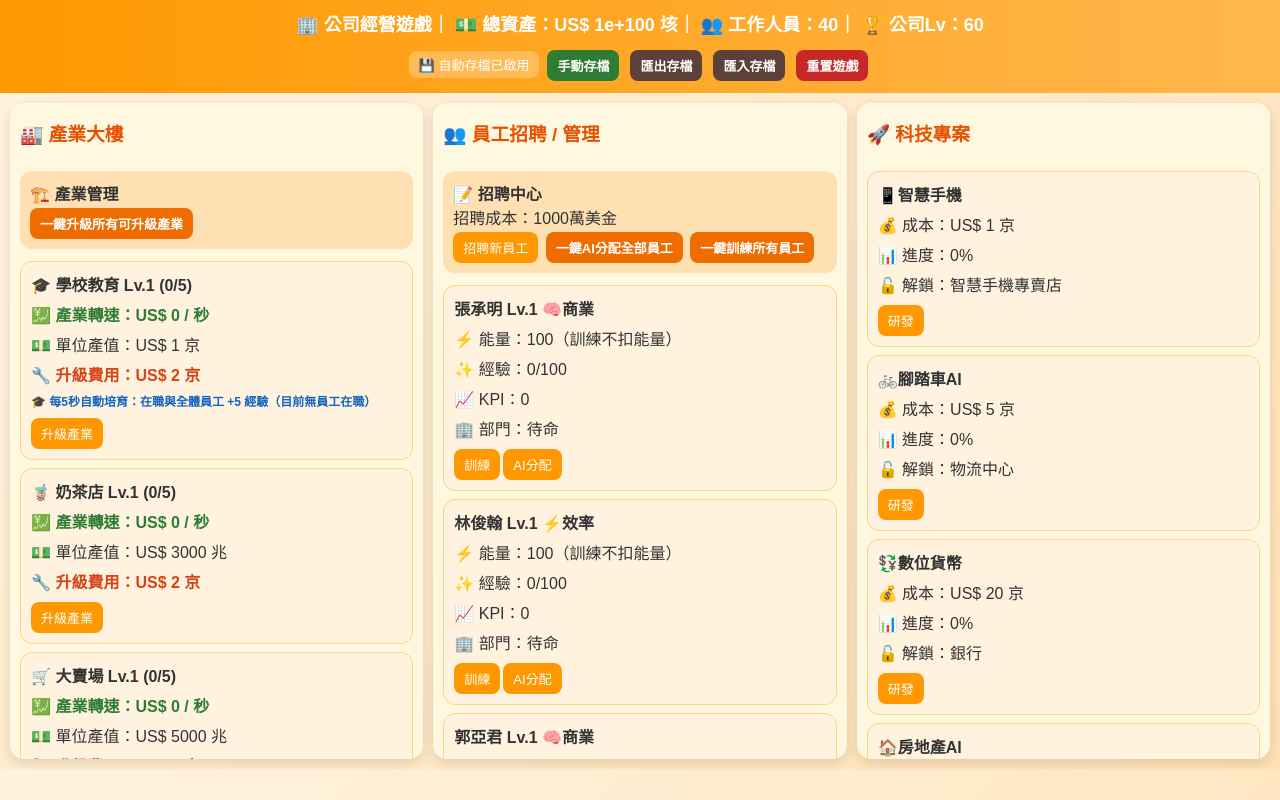
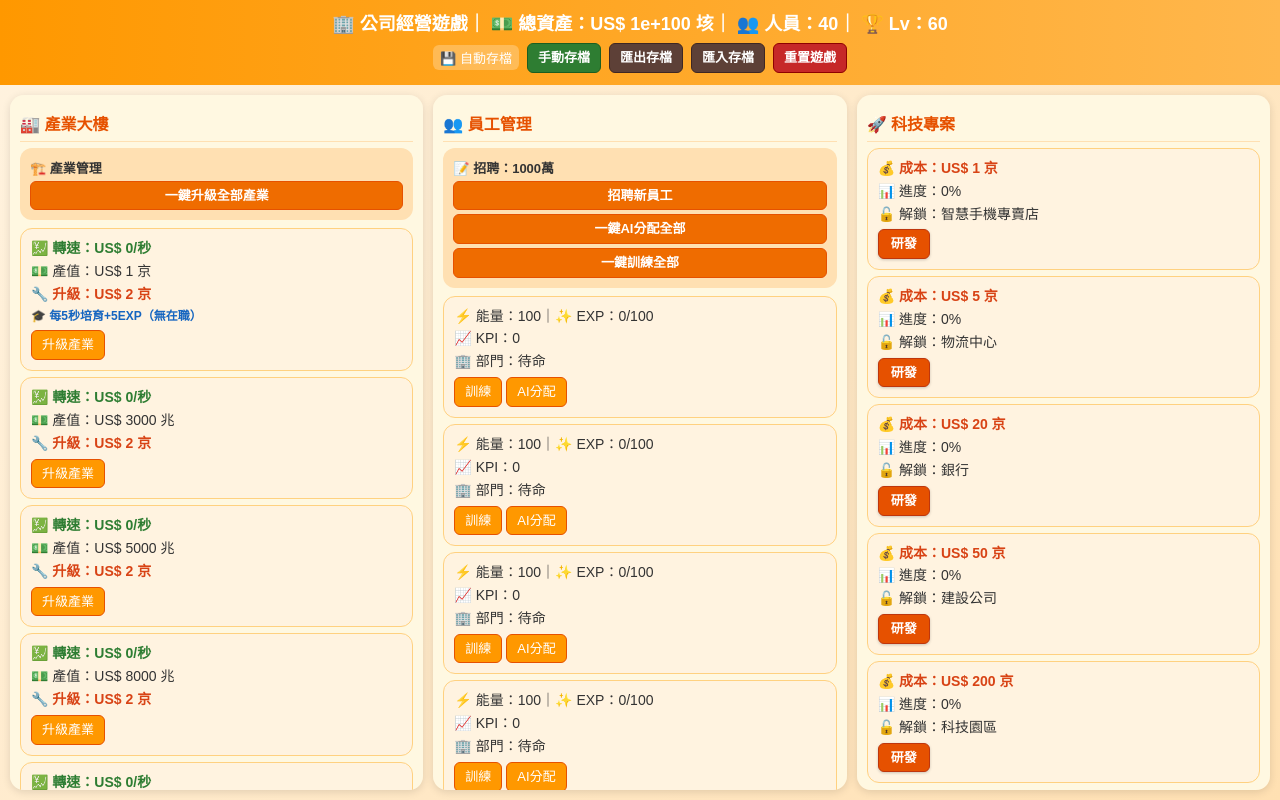
Before and after one commit to YangHsiuHui/YangHH, a plain HTML site: page com3.html in a window 1280 px wide. Drawn offline with Linux system fonts and the light colour scheme.

Commit message:
Update com3.html

```diff
--- a/com3.html
+++ b/com3.html
@@ -9,124 +9,181 @@
 
 <style>
 *{box-sizing:border-box;}
-body{
+html, body{
     margin:0;
+    padding:0;
+    height:100%;
     font-family:"Microsoft JhengHei",sans-serif;
     background:linear-gradient(135deg,#fff3e0,#ffe0b2);
     color:#333;
+    overflow:hidden;
+}
+body{
+    display:flex;
+    flex-direction:column;
 }
 header{
+    flex-shrink:0;
     background:linear-gradient(90deg,#ff9800,#ffb74d);
     color:white;
     text-align:center;
-    padding:12px 14px;
-    font-size:18px;
+    padding:8px 8px;
+    font-size:14px;
     font-weight:bold;
-    position:sticky;
-    top:0;
     z-index:10;
 }
 .header-stats{
-    line-height:1.5;
+    line-height:1.4;
 }
 .header-actions{
-    margin-top:8px;
+    margin-top:6px;
     display:flex;
     flex-wrap:wrap;
     justify-content:center;
     align-items:center;
-    gap:8px;
-    font-size:13px;
+    gap:4px;
+    font-size:11px;
     font-weight:normal;
 }
 .save-status{
     background:rgba(255,255,255,0.25);
-    padding:4px 10px;
-    border-radius:8px;
+    padding:3px 7px;
+    border-radius:6px;
 }
 .container{
+    flex:1;
+    min-height:0;
+    width:100%;
     display:grid;
-    grid-template-columns:repeat(3, minmax(260px, 1fr));
-    gap:10px;
-    padding:10px;
+    grid-template-columns:repeat(3, minmax(0, 1fr));
+    gap:6px;
+    padding:6px;
 }
 .panel{
+    min-width:0;
+    min-height:0;
+    width:100%;
+    height:100%;
     background:#fff8e1;
-    border-radius:14px;
-    padding:10px;
-    height:82vh;
+    border-radius:10px;
+    padding:6px;
     overflow-y:auto;
-    box-shadow:0 4px 12px rgba(0,0,0,0.12);
+    -webkit-overflow-scrolling:touch;
+    box-shadow:0 2px 8px rgba(0,0,0,0.12);
 }
 h3{
     color:#e65100;
-    margin-top:0;
+    margin:0 0 6px 0;
+    font-size:13px;
     position:sticky;
     top:0;
     background:#fff8e1;
-    padding:6px 0;
+    padding:4px 0;
     z-index:2;
+    border-bottom:1px solid #ffe0b2;
 }
 .card{
     background:#fff3e0;
     border:1px solid #ffd180;
-    padding:10px;
-    margin-bottom:8px;
-    border-radius:12px;
+    padding:6px;
+    margin-bottom:6px;
+    border-radius:8px;
+    font-size:11px;
 }
 .card-line{
-    margin-bottom:6px;
+    margin-bottom:4px;
+    line-height:1.35;
+    overflow-wrap:anywhere;
+}
+.card-title{
+    font-weight:bold;
+    margin-bottom:4px;
+    line-height:1.35;
+    overflow-wrap:anywhere;
+}
+.btn-row{
+    display:flex;
+    flex-wrap:wrap;
+    gap:4px;
+    margin-top:6px;
 }
 button{
-    background:#ff9800;
-    border:none;
-    color:white;
-    padding:6px 10px;
-    margin:3px 3px 0 0;
-    border-radius:8px;
+    flex-shrink:0;
+    white-space:nowrap;
+    background-color:#ff9800;
+    border:1px solid #e65100;
+    color:#ffffff;
+    opacity:1;
+    padding:5px 7px;
+    border-radius:6px;
     cursor:pointer;
-    font-size:13px;
+    font-size:11px;
+    line-height:1.2;
 }
-button:hover{background:#f57c00;}
+button:hover{background-color:#f57c00;}
 button:disabled{
-    background:#ccc;
+    background-color:#ccc;
+    border-color:#aaa;
+    color:#666;
     cursor:not-allowed;
 }
+.rd-btn{
+    display:block;
+    width:100%;
+    background-color:#e65100 !important;
+    border:1px solid #bf360c !important;
+    color:#ffffff !important;
+    opacity:1 !important;
+    font-weight:bold;
+    text-align:center;
+    padding:6px 4px;
+    border-radius:6px;
+    box-shadow:0 1px 3px rgba(0,0,0,0.2);
+}
+.rd-btn:hover{
+    background-color:#bf360c !important;
+}
 .batch-btn{
-    background:#ef6c00;
+    background-color:#ef6c00;
     font-weight:bold;
+    width:100%;
+    margin-top:4px;
 }
 .batch-btn:hover{
-    background:#e65100;
+    background-color:#e65100;
 }
 .save-btn{
-    background:#2e7d32;
+    background-color:#2e7d32;
+    border-color:#1b5e20;
     font-weight:bold;
 }
 .save-btn:hover{
-    background:#1b5e20;
+    background-color:#1b5e20;
 }
 .io-btn{
-    background:#5d4037;
+    background-color:#5d4037;
+    border-color:#3e2723;
     font-weight:bold;
 }
 .io-btn:hover{
-    background:#3e2723;
+    background-color:#3e2723;
 }
 .reset-btn{
-    background:#c62828;
+    background-color:#c62828;
+    border-color:#8e0000;
     font-weight:bold;
 }
 .reset-btn:hover{
-    background:#8e0000;
+    background-color:#8e0000;
 }
 .toolbar-box{
-    margin-bottom:12px;
-    padding:10px;
+    margin-bottom:8px;
+    padding:6px;
     background:#ffe0b2;
-    border-radius:12px;
+    border-radius:8px;
+    font-size:11px;
 }
-.small{font-size:12px;color:#555;}
+.small{font-size:10px;color:#555;}
 .money{color:#d84315;font-weight:bold;}
 .speed{color:#2e7d32;font-weight:bold;}
 .edu-tag{color:#1565c0;font-weight:bold;}
@@ -138,26 +195,26 @@ button:disabled{
     align-items:center;
     justify-content:center;
     z-index:50;
-    padding:16px;
+    padding:12px;
 }
 .modal-box{
     background:#fff8e1;
     color:#333;
     width:100%;
-    max-width:560px;
-    border-radius:14px;
-    padding:16px;
+    max-width:520px;
+    border-radius:12px;
+    padding:14px;
     box-shadow:0 8px 24px rgba(0,0,0,0.3);
 }
 .modal-box h4{
     margin:0 0 8px 0;
     color:#e65100;
-    font-size:17px;
+    font-size:16px;
 }
 .modal-box textarea{
     width:100%;
-    height:180px;
-    padding:10px;
+    height:150px;
+    padding:8px;
     border-radius:8px;
     border:1px solid #ffb74d;
     font-family:monospace;
@@ -172,9 +229,17 @@ button:disabled{
     justify-content:flex-end;
     gap:8px;
 }
-@media (max-width: 960px){
-    .container{grid-template-columns:1fr;}
-    .panel{height:auto;max-height:70vh;}
+@media (min-width: 768px){
+    header{font-size:18px;padding:12px 14px;}
+    .header-actions{font-size:13px;gap:8px;}
+    .container{gap:10px;padding:10px;}
+    .panel{padding:10px;border-radius:14px;}
+    h3{font-size:16px;padding:6px 0;}
+    .card{padding:10px;font-size:14px;border-radius:12px;}
+    .toolbar-box{padding:10px;font-size:13px;border-radius:12px;}
+    button{font-size:13px;padding:6px 10px;}
+    .rd-btn{width:auto;display:inline-block;padding:6px 12px;}
+    .small{font-size:12px;}
 }
 </style>
 </head>
@@ -185,11 +250,11 @@ button:disabled{
     <div class="header-stats">
         🏢 公司經營遊戲｜
         💵 總資產：<span id="money"></span>｜
-        👥 工作人員：<span id="empCount"></span>｜
-        🏆 公司Lv：<span id="companyLv"></span>
+        👥 人員：<span id="empCount"></span>｜
+        🏆 Lv：<span id="companyLv"></span>
     </div>
     <div class="header-actions">
-        <span class="save-status" id="saveStatus">💾 自動存檔已啟用</span>
+        <span class="save-status" id="saveStatus">💾 自動存檔</span>
         <button class="save-btn" id="manualSaveBtn" type="button">手動存檔</button>
         <button class="io-btn" id="exportSaveBtn" type="button">匯出存檔</button>
         <button class="io-btn" id="importSaveBtn" type="button">匯入存檔</button>
@@ -208,28 +273,27 @@ button:disabled{
 
 <div class="container">
 
-<div class="panel">
+<div class="panel" id="leftPanel">
     <h3>🏭 產業大樓</h3>
     <div class="toolbar-box">
-        <b>🏗️ 產業管理</b><br>
-        <button class="batch-btn" id="upgradeAllIndBtn" type="button">一鍵升級所有可升級產業</button>
+        <b>🏗️ 產業管理</b>
+        <button class="batch-btn" id="upgradeAllIndBtn" type="button">一鍵升級全部產業</button>
     </div>
     <div id="industries"></div>
 </div>
 
-<div class="panel">
-    <h3>👥 員工招聘 / 管理</h3>
+<div class="panel" id="centerPanel">
+    <h3>👥 員工管理</h3>
     <div class="toolbar-box">
-        <b>📝 招聘中心</b><br>
-        招聘成本：1000萬美金<br>
-        <button id="recruitBtn" type="button">招聘新員工</button>
-        <button class="batch-btn" id="aiAssignAllBtn" type="button">一鍵AI分配全部員工</button>
-        <button class="batch-btn" id="trainAllBtn" type="button">一鍵訓練所有員工</button>
+        <b>📝 招聘：1000萬</b><br>
+        <button class="batch-btn" id="recruitBtn" type="button">招聘新員工</button>
+        <button class="batch-btn" id="aiAssignAllBtn" type="button">一鍵AI分配全部</button>
+        <button class="batch-btn" id="trainAllBtn" type="button">一鍵訓練全部</button>
     </div>
     <div id="employees"></div>
 </div>
 
-<div class="panel">
+<div class="panel" id="rightPanel">
     <h3>🚀 科技專案</h3>
     <div id="projects"></div>
 </div>
@@ -239,7 +303,7 @@ button:disabled{
 <script>
 "use strict";
 
-const SAVE_KEY = "company_game_school_3col_v1";
+const SAVE_KEY = "company_game_rd_btn_v2";
 const DEFAULT_EMP_COUNT = 40;
 const RECRUIT_COST = 10000000n;
 const BASE_UPGRADE_COST = 20000000000000000n;
@@ -250,19 +314,19 @@ const ENDNAMES = ["真","婷","宏","玲","傑","翰","雯","惠","華","安","
 const TRAITS = ["⚡效率","🧠商業","🛠技術"];
 
 const INDUSTRY_ICONS = {
-    "學校教育":     "🎓",
-    "奶茶店":       "🧋",
-    "大賣場":       "🛒",
-    "電影院":       "🎬",
-    "美容館":       "💆",
-    "飯店":         "🏨",
-    "醫院":         "🏥",
-    "網吧":         "💻",
+    "學校教育":       "🎓",
+    "奶茶店":         "🧋",
+    "大賣場":         "🛒",
+    "電影院":         "🎬",
+    "美容館":         "💆",
+    "飯店":           "🏨",
+    "醫院":           "🏥",
+    "網吧":           "💻",
     "智慧手機專賣店": "📱",
-    "物流中心":     "🚚",
-    "銀行":         "🏦",
-    "建設公司":     "🏗️",
-    "科技園區":     "🌆"
+    "物流中心":       "🚚",
+    "銀行":           "🏦",
+    "建設公司":       "🏗️",
+    "科技園區":       "🌆"
 };
 
 let money = 0n;
@@ -271,7 +335,7 @@ let renderLock = false;
 let employees = [];
 let industries = {};
 let projects = [];
-let lastEduSummary = "尚未派駐員工至學校教育";
+let lastEduSummary = "無在職";
 const usedNames = new Set();
 
 function createEl(tag, className, text){
@@ -353,7 +417,7 @@ function initNewGameState(){
     industries = createInitialIndustries();
     projects = createInitialProjects();
     employees = Array.from({length: DEFAULT_EMP_COUNT}, () => createEmployeeObj());
-    lastEduSummary = "尚未派駐員工至學校教育";
+    lastEduSummary = "無在職";
 }
 
 function formatTimeLabel(date = new Date()){
@@ -390,7 +454,7 @@ function formatMoney(n){
 }
 
 function formatSpeed(n){
-    return `${formatMoney(n)} / 秒`;
+    return `${formatMoney(n)}/秒`;
 }
 
 function fastRender(){
@@ -637,7 +701,7 @@ function confirmImportBackup(){
             return alert("⚠️ 存檔格式不完整，無法匯入！");
         }
         saveGame(false);
-        updateSaveStatus(`📥 已匯入存檔：${formatTimeLabel()}`);
+        updateSaveStatus(`📥 已匯入：${formatTimeLabel()}`);
         closeIoModal();
         fastRender();
         alert("✅ 存檔匯入成功！");
@@ -651,7 +715,7 @@ function saveGame(showAlert = false){
     try{
         const payload = buildSavePayload();
         localStorage.setItem(SAVE_KEY, JSON.stringify(payload));
-        updateSaveStatus(`💾 已存檔：${formatTimeLabel()}`);
+        updateSaveStatus(`💾 已存：${formatTimeLabel()}`);
         if(showAlert) alert("✅ 遊戲進度已手動存檔！");
     }catch(err){
         console.error("存檔失敗：", err);
@@ -669,7 +733,7 @@ function loadGame(){
         if(!applySaveData(data)) return false;
 
         if(data.savedAt){
-            updateSaveStatus(`💾 已讀取存檔：${formatTimeLabel(new Date(data.savedAt))}`);
+            updateSaveStatus(`💾 已讀：${formatTimeLabel(new Date(data.savedAt))}`);
         }
         return true;
     }catch(err){
@@ -683,7 +747,7 @@ function resetGame(){
     localStorage.removeItem(SAVE_KEY);
     initNewGameState();
     saveGame(false);
-    updateSaveStatus(`🔄 已重置並建立新存檔：${formatTimeLabel()}`);
+    updateSaveStatus(`🔄 已重置：${formatTimeLabel()}`);
     fastRender();
 }
 
@@ -698,27 +762,26 @@ function renderIndustry(){
         const icon = INDUSTRY_ICONS[k] || "🏬";
 
         const card = createEl("div", "card");
-        appendLine(card, `${icon} ${k} Lv.${ind.lv} (${ind.emp.length}/${ind.cap})`).style.fontWeight = "bold";
-        const speedLine = appendLine(card, `💹 產業轉速：${formatSpeed(income)}`);
-        speedLine.className = "card-line speed";
-        appendLine(card, `💵 單位產值：${formatMoney(toBigIntAmount(ind.base))}`);
-
-        const costLine = appendLine(card, `🔧 升級費用：${formatMoney(upCost)}`);
-        costLine.className = "card-line money";
+        createEl("div", "card-title", `${icon} ${k} Lv.${ind.lv} (${ind.emp.length}/${ind.cap})`);
+        appendLine(card, `💹 轉速：${formatSpeed(income)}`, "card-line speed");
+        appendLine(card, `💵 產值：${formatMoney(toBigIntAmount(ind.base))}`);
+        appendLine(card, `🔧 升級：${formatMoney(upCost)}`, "card-line money");
 
         if(k === "學校教育"){
             const gainPerTick = ind.emp.length * 10 + ind.lv * 5;
             appendLine(
                 card,
-                `🎓 每5秒自動培育：在職與全體員工 +${gainPerTick} 經驗（${lastEduSummary}）`,
+                `🎓 每5秒培育+${gainPerTick}EXP（${lastEduSummary}）`,
                 "card-line small edu-tag"
             );
         }
 
+        const btnRow = createEl("div", "btn-row");
         const upBtn = createEl("button", "", "升級產業");
         upBtn.type = "button";
         upBtn.addEventListener("click", () => upgradeInd(k));
-        card.appendChild(upBtn);
+        btnRow.appendChild(upBtn);
+        card.appendChild(btnRow);
 
         container.appendChild(card);
     }
@@ -730,12 +793,12 @@ function renderEmployee(){
 
     [...employees].sort((a, b) => b.kp - a.kp).forEach((e) => {
         const card = createEl("div", "card");
-        appendLine(card, `${e.name} Lv.${e.lv} ${e.trait}`).style.fontWeight = "bold";
-        appendLine(card, `⚡ 能量：${e.energy}（訓練不扣能量）`);
-        appendLine(card, `✨ 經驗：${e.exp}/100`);
+        createEl("div", "card-title", `${e.name} Lv.${e.lv} ${e.trait}`);
+        appendLine(card, `⚡ 能量：${e.energy}｜✨ EXP：${e.exp}/100`);
         appendLine(card, `📈 KPI：${e.kp}`);
         appendLine(card, `🏢 部門：${e.industry || "待命"}`);
 
+        const btnRow = createEl("div", "btn-row");
         const trainBtn = createEl("button", "", "訓練");
         trainBtn.type = "button";
         trainBtn.addEventListener("click", () => train(e.id));
@@ -744,8 +807,9 @@ function renderEmployee(){
         assignBtn.type = "button";
         assignBtn.addEventListener("click", () => aiAssign(e.id));
 
-        card.appendChild(trainBtn);
-        card.appendChild(assignBtn);
+        btnRow.appendChild(trainBtn);
+        btnRow.appendChild(assignBtn);
+        card.appendChild(btnRow);
         container.appendChild(card);
     });
 }
@@ -757,15 +821,17 @@ function renderProject(){
     projects.forEach((p, i) => {
         const unlocked = Boolean(industries[p.unlock]);
         const card = createEl("div", "card");
-        appendLine(card, p.name).style.fontWeight = "bold";
-        appendLine(card, `💰 成本：${formatMoney(toBigIntAmount(p.cost))}`);
+        createEl("div", "card-title", p.name);
+        appendLine(card, `💰 成本：${formatMoney(toBigIntAmount(p.cost))}`, "card-line money");
         appendLine(card, `📊 進度：${p.prog}%`);
-        appendLine(card, `🔓 解鎖：${p.unlock}${unlocked ? " ✅（已解鎖）" : ""}`);
+        appendLine(card, `🔓 解鎖：${p.unlock}${unlocked ? " ✅" : ""}`);
 
-        const workBtn = createEl("button", "", p.prog >= 100 && unlocked ? "繼續投入研發" : "研發");
+        const btnRow = createEl("div", "btn-row");
+        const workBtn = createEl("button", "rd-btn", p.prog >= 100 && unlocked ? "繼續研發" : "研發");
         workBtn.type = "button";
         workBtn.addEventListener("click", () => work(i));
-        card.appendChild(workBtn);
+        btnRow.appendChild(workBtn);
+        card.appendChild(btnRow);
 
         container.appendChild(card);
     });
@@ -874,7 +940,7 @@ function trainAll(){
 function runSchoolEducationTick(){
     const edu = industries["學校教育"];
     if(!edu || edu.emp.length === 0){
-        lastEduSummary = "目前無員工在職";
+        lastEduSummary = "無在職";
         return;
     }
 
@@ -893,7 +959,7 @@ function runSchoolEducationTick(){
         levelUpCount += addExpToEmployee(emp, allStaffGain, 1);
     });
 
-    lastEduSummary = `上次於 ${formatTimeLabel()} 培育 ${employees.length} 人${levelUpCount > 0 ? `（升等 ${levelUpCount} 次）` : ""}`;
+    lastEduSummary = `${formatTimeLabel()} 培育${employees.length}人${levelUpCount > 0 ? ` 升${levelUpCount}級` : ""}`;
     fastRender();
 }
 
```
